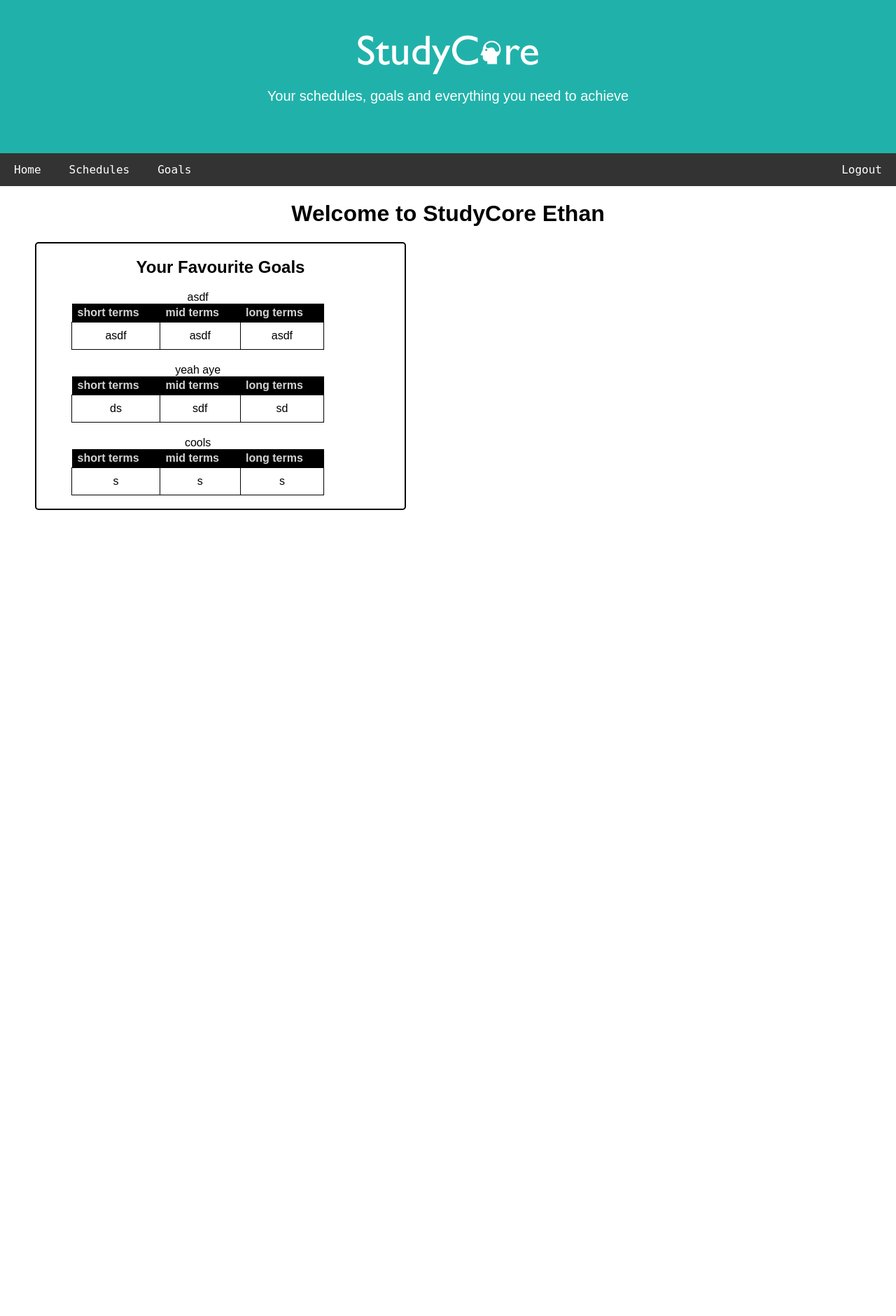
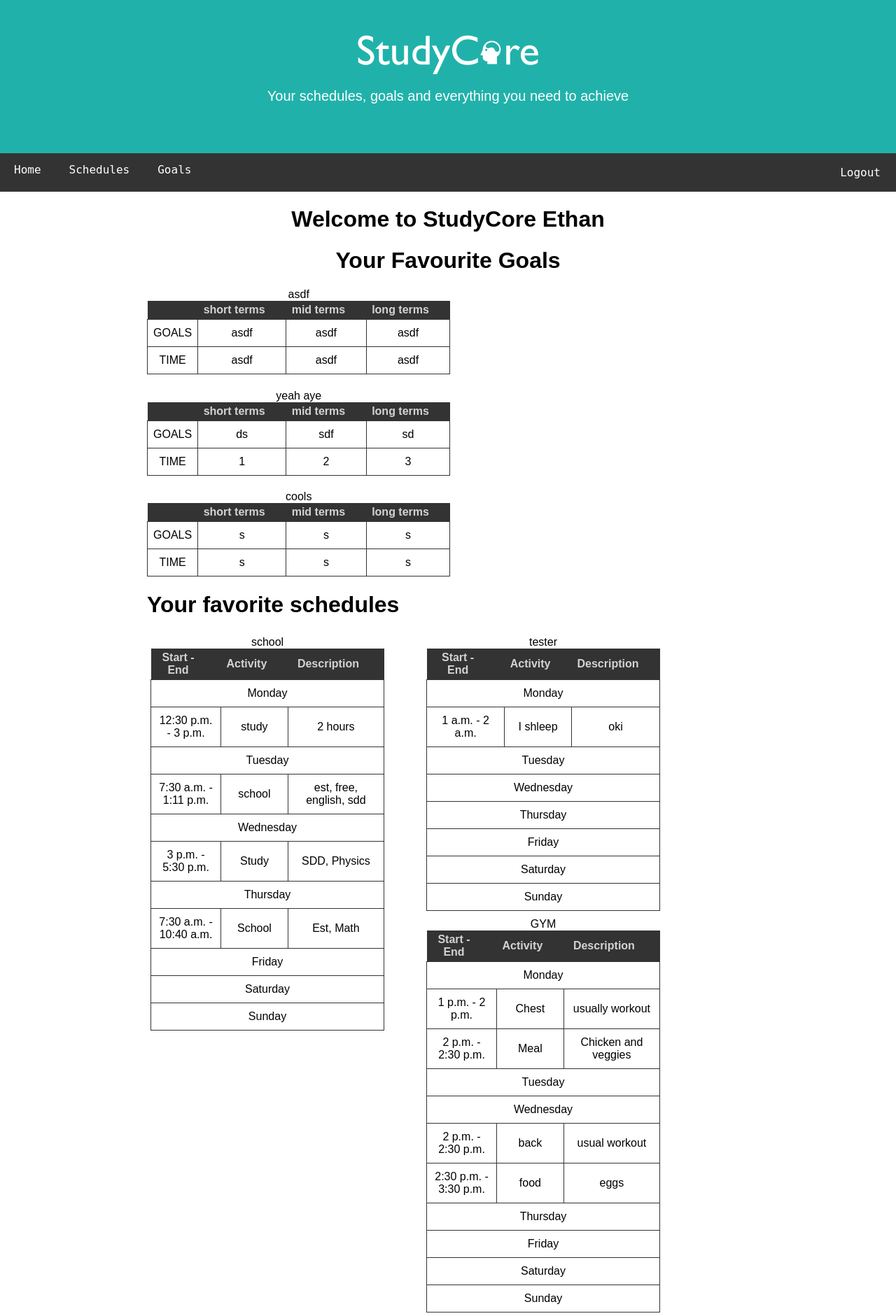
Before and after one commit to ethan-burgo/studyApp, a Django app: page / in a window 1280 px wide. Shown: the whole page at 70% size. Before the commit the page ends 729 px from the top, so only its background shows below. Run offline with Django 3.2, Linux system fonts and the light colour scheme; a user stored in the database is signed in; data comes from the database, SQL or seed files in the repository; both versions use the stored data as it was after the commit.

Commit message:
final commit

```diff
--- a/study/static/home.css
+++ b/study/static/home.css
@@ -4,6 +4,7 @@ body {
   padding: 0;
   text-align: center;
   font-family: arial;
+  min-width: 960px;
 }
 
 h1 {
@@ -84,7 +85,7 @@ form {
 
 table th {
   text-align: center;
-  background-color: black;
+  background-color: #333;
   color: lightgrey;
   padding: 4px 30px 4px 8px;
   font-family: arial;
@@ -94,7 +95,7 @@ table th {
 }
 
 table td {
-  border: 1px solid black;
+  border: 1px solid #333;
   padding: 10px 8px 10px 8px;
 }
 
@@ -104,6 +105,9 @@ table td {
   margin-left: 28%;
   width: 70%;
 
+#favS {
+
+}
 
 }
 
@@ -237,18 +241,17 @@ table{
 #goalsForm {
   text-align: left;
   padding: 30px;
-  border: 2px solid black;
-  border-radius: 50px;
-  width: 20%;
-  margin-left: 5%;
+  border: 2px solid #20B2AA;
+  border-radius: 20px;
+  width: 30%;
+  margin: auto;
 
 }
 
 section{
-  margin-left: 50px;
-  border: 2px solid black;
-  border-radius: 5px;
-  margin-right: 700px;
+  /*margin-left: 50px;*/
+
+  /*margin-right: 700px;*/
 }
 
 .sticky {
@@ -282,13 +285,139 @@ section{
 .mid1 {
   text-align: center;
   padding: 30px;
+  width: 400px;
+  float: left;
 }
 
 #schedulesForm{
   text-align: left;
   padding: 30px;
-  border: 2px solid black;
-  border-radius: 50px;
-  width: 20%;
-  margin-left: 5%;
+  border: 2px solid #20B2AA;
+  border-radius: 20px;
+  width: 30%;
+  margin: auto;
+
 }
+
+label {
+  width: 150px;
+  display: inline-block;
+}
+
+input[type=button], input[type=submit], input[type=reset], button {
+  background-color: #20B2AA;
+  border: none;
+  color: white;
+  font-size: 15px;
+  padding: 5px 8px;
+  text-decoration: none;
+  margin: 4px 2px;
+  cursor: pointer;
+  border-radius: 2px;
+}
+
+input {
+  font-size: 15px;
+  padding: 5px 8px;
+}
+
+.helptext {
+  font-size: 15px;
+  font-style: italic;
+  color: silver;
+  display: block;
+}
+
+#signIn label{
+  display: block;
+  width: 100%
+}
+
+#signIn {
+  margin: auto;
+  width: 600px;
+  padding: 30px;
+  border: 2px solid #20B2AA;
+  border-radius: 20px;
+}
+
+#signIn ul {
+  font-size: 15px;
+  font-style: italic;
+  color: silver;
+}
+
+select {
+  font-size: 15px;
+  padding: 8px 20px;
+}
+
+#editTitle {
+  text-align: left;
+  padding: 10px 30px;
+  border: 2px solid #20B2AA;
+  border-radius: 20px;
+  margin: 30px;
+  width: 400px;
+}
+
+#addS, #editS {
+  text-align: left;
+  padding: 20px;
+  border: 2px solid #20B2AA;
+  border-radius: 20px;
+  width: 400px;
+  margin: auto;
+  margin-right: 10px;
+}
+
+#addS {
+  margin-top: 50px;
+}
+
+#conS {
+  text-align: center;
+  width: 100%;
+}
+
+#conS table{
+  margin:auto;
+}
+
+#conS a{
+  background-color: lightgrey;
+  border: none;
+  color: #20B2AA;
+  font-size: 15px;
+  padding: 5px 8px;
+  text-decoration: none;
+  margin: 4px 2px;
+  cursor: pointer;
+  border-radius: 2px;
+  margin: 10px;
+  display: inline-block;
+
+}
+
+.content {
+  width: 960px;
+  margin: auto;
+}
+
+@media only screen and (max-width: 960px) {
+  body{min-width: 320px;}
+  .left, .mid1, #addS{
+    float: none;
+    width: 100%;
+  }
+  #signIn {
+    width: 80%;
+  }
+  #addS {
+    width: 320px;
+    margin: 10px;
+  }
+  .content {
+    width: 100%;
+  }
+}
--- a/study/templates/configGoals.html
+++ b/study/templates/configGoals.html
@@ -14,16 +14,19 @@
     <caption>{{ query }}</caption>
 
     <tr>
+      <th></th>
       <th>short terms</th>
       <th>mid terms</th>
       <th>long terms</th>
     </tr>
     <tr>
+      <td>GOALS</td>
       <td>{{ x.short_term }}</td>
       <td>{{ x.mid_term }}</td>
       <td>{{ x.long_term }}</td>
     </tr>
     <tr>
+      <td>TIME</td>
       <td>{{ x.short_time }}</td>
       <td>{{ x.mid_time }}</td>
       <td>{{ x.long_time }}</td>
--- a/study/templates/home.html
+++ b/study/templates/home.html
@@ -3,7 +3,8 @@
 
 {% if user.is_authenticated %}
   <h1>Welcome to StudyCore {{ user.first_name }}</h1>
-  <section>
+  <div class="content">
+
   <h1>Your Favourite Goals</h1>
   {% for x in recentG %}
     {% if x.favorite and current_user == x.user %}
@@ -12,14 +13,22 @@
           <caption>{{ x.title }}</caption>
 
           <tr>
+            <th></th>
             <th>short terms</th>
             <th>mid terms</th>
             <th>long terms</th>
           </tr>
           <tr>
+            <td>GOALS</td>
             <td>{{ x.short_term }}</td>
             <td>{{ x.mid_term }}</td>
             <td>{{ x.long_term }}</td>
+          </tr>
+          <tr>
+            <td>TIME</td>
+            <td>{{ x.short_time }}</td>
+            <td>{{ x.mid_time }}</td>
+            <td>{{ x.long_time }}</td>
           </tr>
         </table>
         </div>
@@ -28,11 +37,10 @@
 
     {% endif %}
   {% endfor %}
-  </section>
+
     {% for x in recentS %}
     <h1>{{ x.user }}</h1>
     {% endfor %}
-  </section>
 
 {% else %}
   <div class="boo">
@@ -40,4 +48,145 @@
   </div>
 {% endif %}
 
+<div class="favhome">
+  <h1>Your favorite schedules</h1>
+<section>
+{% for got in got %}
+<div class="right">
+<table>
+  <caption>{{ got }}</caption>
+  <tr>
+    <th>Start - End</th>
+    <th>Activity</th>
+    <th>Description</th>
+  </tr>
+{% if days.day_name == Monday %}
+<tr>
+  <td colspan="4">Monday</td>
+
+</tr>
+
+{% for x in data %}
+{% if x.title == got and got.user == current_user and x.day_name.day_order == 1%}
+
+<tr>
+  <td>{{ x.start_time}} - {{x.end_time}}</td>
+  <td>{{x.activity}}</td>
+  <td>{{x.description}}</td>
+</tr>
+{% endif %}
+{% endfor %}
+{% endif %}
+{% if days.day_name == Tuesday %}
+<tr>
+  <td colspan="3">Tuesday</td>
+</tr>
+{% for x in data %}
+{% if x.title == got and got.user == current_user and x.day_name.day_order == 2 %}
+
+<tr>
+  <td>{{ x.start_time}} - {{x.end_time}}</td>
+  <td>{{x.activity}}</td>
+  <td>{{x.description}}</td>
+</tr>
+
+
+{% endif %}
+{% endfor %}
+{% endif %}
+
+{% if days.day_name == Wednesday %}
+<tr>
+  <td colspan="3">Wednesday</td>
+</tr>
+{% for x in data %}
+{% if x.title == got and got.user == current_user and x.day_name.day_order == 3 %}
+
+<tr>
+  <td>{{ x.start_time}} - {{x.end_time}}</td>
+  <td>{{x.activity}}</td>
+  <td>{{x.description}}</td>
+</tr>
+
+
+{% endif %}
+{% endfor %}
+{% endif %}
+
+{% if days.day_name == Thursday %}
+<tr>
+  <td colspan="3">Thursday</td>
+</tr>
+{% for x in data %}
+{% if x.title == got and got.user == current_user and x.day_name.day_order == 4 %}
+
+<tr>
+  <td>{{ x.start_time}} - {{x.end_time}}</td>
+  <td>{{x.activity}}</td>
+  <td>{{x.description}}</td>
+</tr>
+
+
+{% endif %}
+{% endfor %}
+{% endif %}
+
+{% if days.day_name == Friday %}
+<tr>
+  <td colspan="3">Friday</td>
+</tr>
+{% for x in data %}
+{% if x.title == got and got.user == current_user and x.day_name.day_order == 5 %}
+
+<tr>
+  <td>{{ x.start_time}} - {{x.end_time}}</td>
+  <td>{{x.activity}}</td>
+  <td>{{x.description}}</td>
+</tr>
+
+
+{% endif %}
+{% endfor %}
+{% endif %}
+
+{% if days.day_name == Saturday %}
+<tr>
+  <td colspan="3">Saturday</td>
+</tr>
+{% for x in data %}
+{% if x.title == got and got.user == current_user and x.day_name.day_order == 6 %}
+
+<tr>
+  <td>{{ x.start_time}} - {{x.end_time}}</td>
+  <td>{{x.activity}}</td>
+  <td>{{x.description}}</td>
+</tr>
+
+
+{% endif %}
+{% endfor %}
+{% endif %}
+
+{% if days.day_name == Sunday %}
+<tr>
+  <td colspan="3">Sunday</td>
+</tr>
+{% for x in data %}
+{% if x.title == got and got.user == current_user and x.day_name.day_order == 7 %}
+
+<tr>
+  <td>{{ x.start_time}} - {{x.end_time}}</td>
+  <td>{{x.activity}}</td>
+  <td>{{x.description}}</td>
+</tr>
+
+
+{% endif %}
+{% endfor %}
+{% endif %}
+</table>
+</div>
+{% endfor %}
+</div>
+</div>
 {% endblock %}
--- a/study/templates/schedule.html
+++ b/study/templates/schedule.html
@@ -1,5 +1,10 @@
 {% extends "base.html" %}
 {% block content %}
+{% if same %}
+<script>
+    alert('You cannot have schedules with the same title');
+</script>
+{% endif %}
 {% if current_user.is_authenticated %}
   <h2>This is a place to create, edit and view your schedules</h2>
   <div id = schedulesForm>
--- a/study/templates/schedule_adding.html
+++ b/study/templates/schedule_adding.html
@@ -8,7 +8,7 @@
   <input type="submit" name="set" value="Enter">
 </form>
 <a href="{% url 'schedules' %}" class="active">Done</a>
-
+<h3>You can edit this later if you need</h3>
 </div>
 <div class="right">
 <table>
@@ -30,6 +30,9 @@
   <td>{{ x.start_time}} - {{x.end_time}}</td>
   <td>{{x.activity}}</td>
   <td>{{x.description}}</td>
+  <td><form method="get">
+    <button type="submit" name="editChoice" value="{{x}}">edit</button>
+  </form></td>
 </tr>
 {% endif %}
 {% endfor %}
--- a/study/views.py
+++ b/study/views.py
@@ -1,7 +1,7 @@
 from django.shortcuts import render, get_object_or_404, redirect
 from django.views.generic import TemplateView
 from . models import User, Schedule, Goals, Schedule_Items, WeekDay
-from . forms import usersName, goals, get_goals, create_schedule, schedule_details
+from . forms import usersName, goals, get_goals, create_schedule, schedule_details, carry_goals, edit_goals
 from django.contrib.auth.forms import UserCreationForm, AuthenticationForm
 from django.contrib.auth import login, logout
 from django.contrib.auth.models import User
@@ -9,31 +9,41 @@ from django.contrib.auth.models import User
 #asks for users name
 def home(request):
     current_user = request.user
+    data = Schedule_Items.objects.all().order_by('day_name', 'start_time')
+    current_user = request.user
     recentG = Goals.objects.all()
     recentS = Schedule_Items.objects.all()
-    query = Schedule.objects.filter(favorite=True)
     list = []
-    for x in query:
-        object = Schedule_Items.objects.filter(title = x)
-        list.append(object)
+    if current_user.is_authenticated:
+        query = Schedule.objects.all().filter(favorite=True, user = current_user)
+        for x in query:
+            got = x
+            args={ 'got':got }
+            list.append(got)
+        got = list
 
-    print(list)
-    current_user = request.user
+        args = {'got': got}
+    else:
+        got = list
+    days = WeekDay.objects.all().order_by('day_order')
 #arguments passed to the html files
     args = {
         'recentG': recentG,
         'current_user': current_user,
         'recentS': recentS,
+        'days': days,
+        'got': got,
+        'data': data
         }
     return render(request, 'home.html', args)
 
 #schedule page
 def schedulePage(request):
-
     current_user = request.user
     data = Schedule.objects.all()
     queryS = request.GET.get('s')
     gotS = True
+    same = False
     if current_user.is_authenticated:
         usered = Schedule.objects.filter(user = current_user).all()
     else:
@@ -51,11 +61,15 @@ def schedulePage(request):
         if create_scheduleForm.is_valid():
             saved = create_scheduleForm.save(commit=False)
             saved.user = current_user
-            saved.save()
             q = create_scheduleForm.cleaned_data['title']
-            query = Schedule.objects.get(title = q).title
-            request.session['query'] = query
-            return redirect('/schedule_adding')
+            if Schedule.objects.all().filter(user = current_user, title = q):
+                same = True
+                request.session['same'] = same
+            else:
+                saved.save()
+                query = Schedule.objects.get(title = q, user = current_user).title
+                request.session['query'] = query
+                return redirect('/schedule_adding')
 
     else:
         create_scheduleForm = create_schedule()
@@ -66,7 +80,8 @@ def schedulePage(request):
         'data': data,
         'current_user': current_user,
         'queryS': queryS,
-        'usered': usered
+        'usered': usered,
+        'same': same
     }
 
     return render(request, 'schedule.html', args)
@@ -75,10 +90,15 @@ def schedulePage(request):
 def schedule_adding(request):
     current_user = request.user
     title = request.session['query']
-    got = Schedule.objects.get(title = title)
+    got = Schedule.objects.get(title = title, user = current_user)
     data = Schedule_Items.objects.all().order_by('day_name', 'start_time')
     days = WeekDay.objects.all().order_by('day_order')
     done = request.GET.get('done')
+    editChoice = request.GET.get("editChoice")
+    request.session['queryS'] = editChoice
+    if editChoice:
+        return redirect('/Edit_Schedules')
+
     if done:
         return redirect('/schedulePage')
         print("ok")
@@ -106,7 +126,7 @@ def configSchedules_view(request):
     get_form = get_goals(request.GET)
     current_user = request.user
     queryS = request.session['queryS']
-    got = Schedule.objects.get(title = queryS)
+    got = Schedule.objects.get(title = queryS, user = current_user)
     data = Schedule_Items.objects.all().order_by('day_name', 'start_time')#!
     days = WeekDay.objects.all().order_by('day_order')
     dataAll = Schedule.objects.all()
@@ -140,21 +160,27 @@ def configSchedules_view(request):
 def EditSchedules_view(request):
     current_user = request.user
     queryS = request.session['queryS']
-    got = Schedule.objects.get(title = queryS)
+    got = Schedule.objects.get(title = queryS, user = current_user)
     data = Schedule_Items.objects.all().order_by('day_name', 'start_time')#!
     days = WeekDay.objects.all().order_by('day_order')
     dataAll = Schedule.objects.all()
     form = schedule_details()
+    formf = create_schedule()
     schedule_detailsForm = schedule_details()
     editChoice = request.GET.get("editChoice")
     deleteB = request.GET.get('B')
     add = request.GET.get('q')
-    if add:
-        print(add)
+
+    if request.method == "POST":
+        formf = create_schedule(request.POST, instance = got)
+        if formf.is_valid():
+            formf.save()
+
+    if request.method == "GET":
+        formf = create_schedule(instance = got)
 
     if deleteB and editChoice:
         instance = Schedule_Items.objects.get(id = int(editChoice))
-        print(instance)
     if add:
         editChoice == None
 
@@ -163,6 +189,7 @@ def EditSchedules_view(request):
         request.session['queryC'] = editChoice
         if request.method == "POST" and add == None:
             form = schedule_details(request.POST, instance=instance)
+
             if form.is_valid():
                 save = form.save(commit=False)
                 save.save()
@@ -200,7 +227,8 @@ def EditSchedules_view(request):
         'form': form,
         'editChoice': editChoice,
         'schedule_detailsForm': schedule_detailsForm,
-        'add': add
+        'add': add,
+        'formf': formf
     }
 
     return render(request, 'EditSchedules.html', args)
@@ -265,6 +293,7 @@ def setGoals_view(request):
     get_form = get_goals(request.GET)
     query = request.GET.get('y')
     got = True
+    same = False
     if current_user.is_authenticated:
         usered = Goals.objects.filter(user = current_user).all()
     else:
@@ -277,24 +306,22 @@ def setGoals_view(request):
         request.session['query'] = query
         return redirect('/your goals')
 
-    args = {
-        'input_form': input_form,
-        'data': data,
-        'current_user': current_user,
-        'query': query,
-        'got': got,
-        'usered': usered
-    }
-
     if request.method == "POST":
         if current_user.is_authenticated:
             input_form = goals(request.POST)
             args = {'input_form': input_form}
-
             if input_form.is_valid():
                 base = input_form.save(commit=False)
                 base.user = current_user
-                base.save()
+
+                carry = input_form.cleaned_data['title']
+                if Goals.objects.all().filter(user = current_user, title = carry):
+                    same = True
+                    request.session['same'] = same
+                else:
+                    base.save()
+                    request.session['carryQuery'] = carry
+                    return redirect('/carry_goals')
 
         else:
             input_form = goals(request.POST)
@@ -304,6 +331,16 @@ def setGoals_view(request):
         input_form = goals()
         get_form = get_goals(request.GET)
 
+    print(same)
+    args = {
+        'input_form': input_form,
+        'data': data,
+        'current_user': current_user,
+        'query': query,
+        'got': got,
+        'usered': usered,
+        'same': same
+    }
 
     return render(request, 'goals.html', args)
 
@@ -311,7 +348,7 @@ def setGoals_view(request):
 def configGoals_view(request):
     current_user = request.user
     data = Goals.objects.all()
-    form = goals()
+    form = edit_goals()
     get_form = get_goals(request.GET)
     query = request.session['query']
     edit = request.GET.get('q')
@@ -333,14 +370,14 @@ def configGoals_view(request):
         return redirect('/set goals')
 
     if request.method == "POST":
-        form = goals(request.POST, instance=instance)
+        form = edit_goals(request.POST, instance=instance)
         if form.is_valid():
             instance = form.save(commit=False)
             instance.save()
 
     if request.method == "GET":
         get_form = get_goals(request.GET)
-        form = goals(instance=instance)
+        form = edit_goals(instance=instance)
 
     args = {
         'data': data,
@@ -352,3 +389,27 @@ def configGoals_view(request):
     }
 
     return render(request, 'configGoals.html', args)
+
+#adding time fields to your goals
+def carryGoals_view(request):
+    carryQuery = request.session['carryQuery']
+    carryQuery = str(carryQuery)
+    data = Goals.objects.all()
+    current_user = request.user
+    form = carry_goals()
+    instance = Goals.objects.get(title = carryQuery, user = current_user)
+
+    if request.method == "POST":
+        form = carry_goals(request.POST, instance=instance)
+        if form.is_valid():
+            form.save()
+    else:
+        form = carry_goals()
+
+    args = {
+        'form': form,
+        'carryQuery': carryQuery,
+        'data': data,
+        'current_user': current_user
+    }
+    return render(request, 'carryGoals.html', args)
--- a/studyApp/urls.py
+++ b/studyApp/urls.py
@@ -17,5 +17,7 @@ urlpatterns = [
     re_path(r'schedule_adding', views.schedule_adding, name='schedule_adding'),
     re_path(r'cool', views.configSchedules_view, name='cool'),
     re_path(r'Edit_Schedules', views.EditSchedules_view, name='Edit_Schedules'),
+    re_path(r'carry_goals', views.carryGoals_view, name='carry_goals'),
+
 
 ]
```
Also changed, not shown: study/forms.py (+23 -3 lines), study/templates/EditSchedules.html (+26 -12 lines), study/templates/configSchedules.html (+23 -24 lines), study/templates/goals.html (+6 -31 lines), db.sqlite3.
